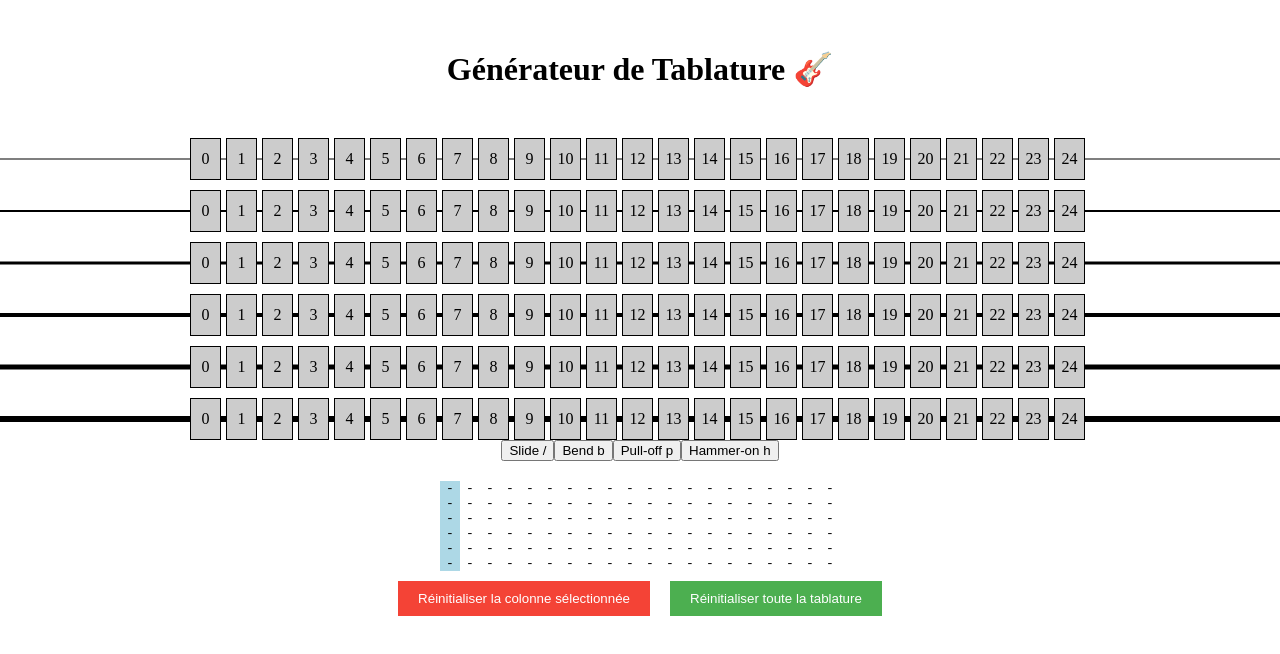
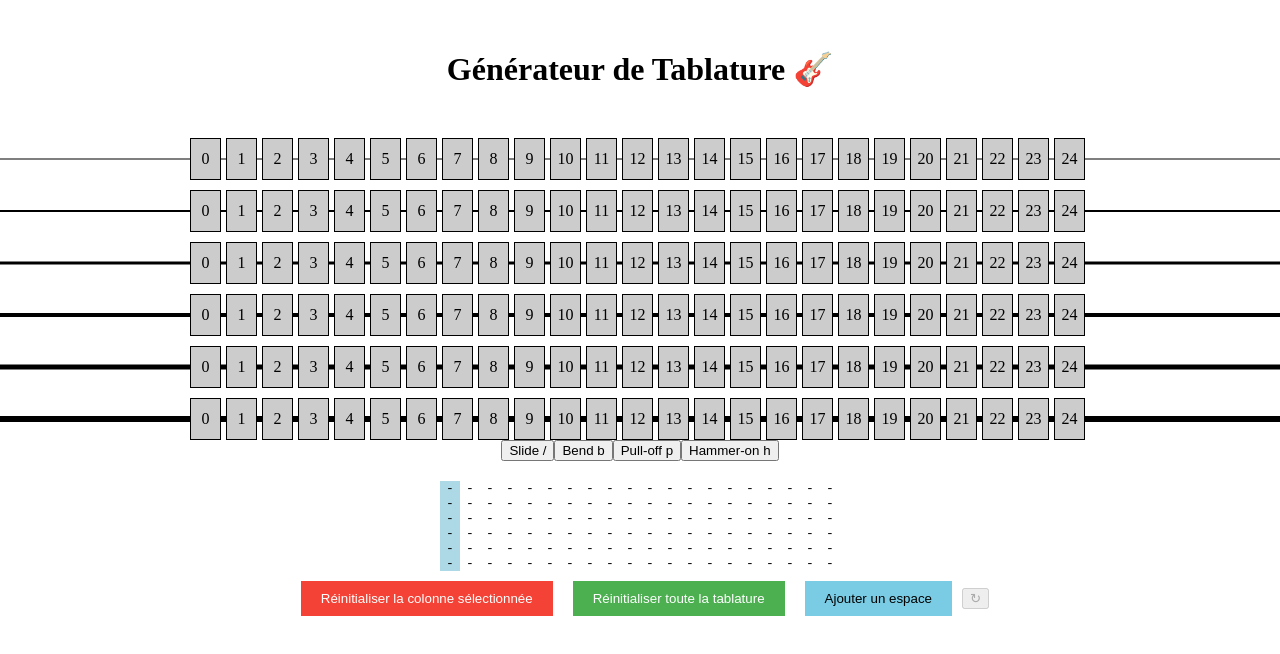
Before and after one commit to zaitsev69/tabsCreator, a Vue app: page / in a window 1280 px wide. Shown: the top 654 px of the page. Built offline with nearby package versions, Linux system fonts and the light colour scheme.

Commit message:
Added Undo and Add Space button

```diff
--- a/src/App.vue
+++ b/src/App.vue
@@ -15,6 +15,10 @@
     <button @click="resetAllColumns" class="reset-button reset-all">
       Réinitialiser toute la tablature
     </button>
+
+    <button @click="addSpace" class="add-space-button">Ajouter un espace</button>
+
+    <button @click="undo" class="undo-button" :disabled="history.length === 0">↻</button>
   </div>
 </template>
 
@@ -30,27 +34,35 @@ export default {
   data() {
     return {
       tablature: Array(6).fill(Array(20).fill('-')),
-      activeColumn: 0
+      activeColumn: 0,
+      history: []
     };
   },
   methods: {
     updateTablature({ string, fret }) {
+      this.saveHistory();
       if (this.activeColumn === this.tablature[0].length - 1) {
         this.addNewColumn();
       }
-
       const newTablature = this.tablature.map((line, index) => {
         if (index === string - 1) {
           return line.map((value, i) => (i === this.activeColumn ? fret : value));
         }
         return line;
       });
-
       this.tablature = newTablature;
     },
 
     addNewColumn() {
       this.tablature = this.tablature.map((line) => [...line, '-']);
+    },
+
+    addSpace() {
+      this.tablature = this.tablature.map((line) => {
+        const newLine = [...line];
+        newLine.splice(this.activeColumn + 1, 0, '-');
+        return newLine;
+      });
     },
 
     resetActiveColumn() {
@@ -68,7 +80,19 @@ export default {
 
     setActiveColumn(index) {
       this.activeColumn = index;
-    }
+    },
+
+    saveHistory() {
+      const savedState = JSON.stringify(this.tablature);
+      this.history.push(savedState);
+    },
+
+    undo() {
+      if (this.history.length > 0) {
+        const previousState = this.history.pop();
+        this.tablature = JSON.parse(previousState);
+      }
+    },
   }
 };
 </script>
@@ -92,6 +116,15 @@ export default {
   background-color: #d32f2f;
 }
 
+.add-space-button {
+  background-color: #7acce4;
+  color: black;
+  border: none;
+  padding: 10px 20px;
+  margin: 10px;
+  cursor: pointer;
+}
+
 .reset-all {
   background-color: #4caf50;
 }
```
